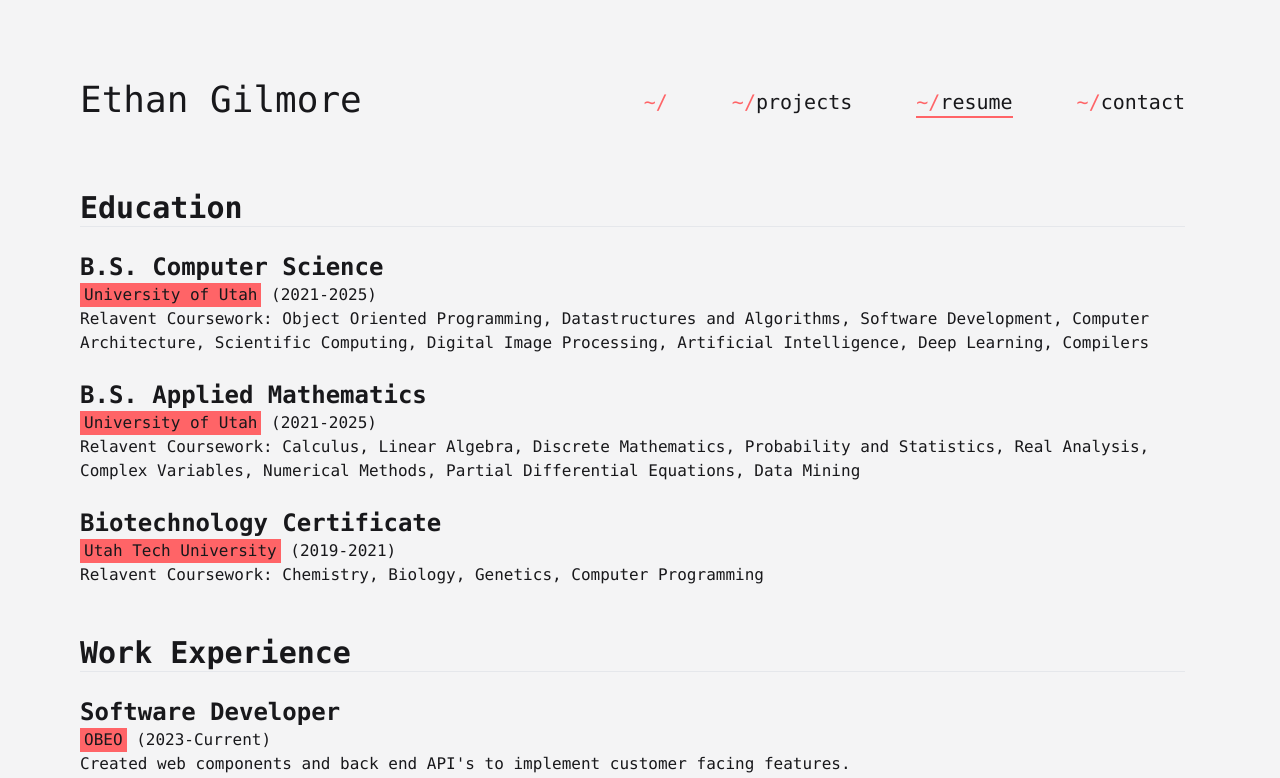
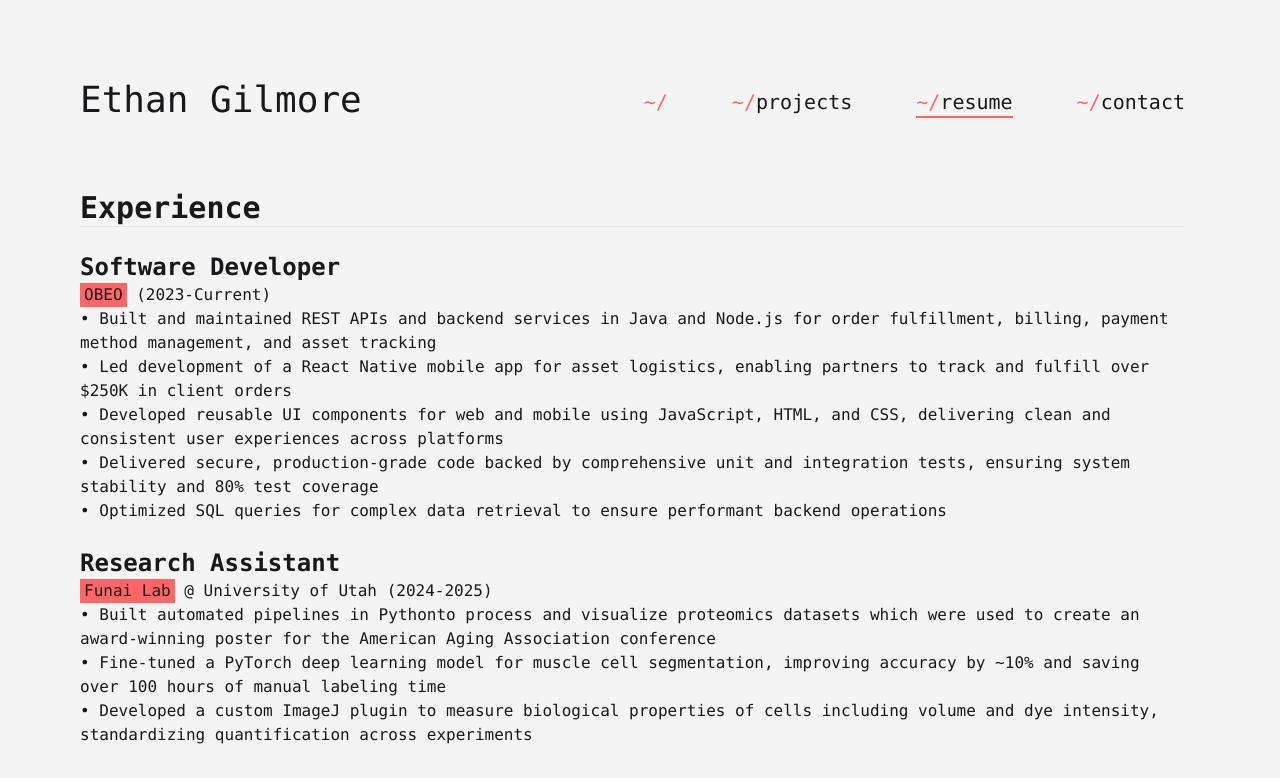
Before and after one commit to ethangilmore/ethangilmo.re, a Next.js app: page /resume in a window 1280 px wide. Shown: the top 778 px of the page. Built offline with nearby package versions, Linux system fonts and the light colour scheme.

Commit message:
Updated resume

```diff
--- a/src/app/resume/page.mdx
+++ b/src/app/resume/page.mdx
@@ -1,3 +1,38 @@
+## Experience
+---
+<br/>
+
+### Software Developer
+<div className="inline-block bg-accent px-1">OBEO</div> (2023-Current)<br/>
+• Built and maintained REST APIs and backend services in Java and Node.js for order fulfillment, billing, payment method management, and asset tracking
+
+• Led development of a React Native mobile app for asset logistics, enabling partners to track and fulfill over $250K in client orders
+
+• Developed reusable UI components for web and mobile using JavaScript, HTML, and CSS, delivering clean and consistent user experiences across platforms
+
+• Delivered secure, production-grade code backed by comprehensive unit and integration tests, ensuring system stability and 80% test coverage
+
+• Optimized SQL queries for complex data retrieval to ensure performant backend operations
+<br/>
+
+### Research Assistant
+<div className="inline-block bg-accent px-1">Funai Lab</div> @ University of Utah (2024-2025)<br/>
+• Built automated pipelines in Pythonto process and visualize proteomics datasets which were used to create an award-winning poster for the American Aging Association conference
+
+• Fine-tuned a PyTorch deep learning model for muscle cell segmentation, improving accuracy by ~10% and saving over 100 hours of manual labeling time
+
+• Developed a custom ImageJ plugin to measure biological properties of cells including volume and dye intensity, standardizing quantification across experiments
+<br/>
+
+{/*
+### Teaching Assistant
+<div className="inline-block bg-accent px-1">Deep Learning</div> @ University of Utah (2024-2025)<br/>
+- Responsible for conducting introductory lectures on Python, NumPy, and PyTorch.
+- Conducted help hours to assist students in understanding technical and challenging concepts.
+<br/>
+*/}
+
+<br/>
 ## Education
 ---
 <br/>
@@ -19,31 +54,6 @@ Relavent Coursework: Chemistry, Biology, Genetics, Computer Programming
 <br/>
 
 <br/>
-## Work Experience
----
-<br/>
-
-### Software Developer
-<div className="inline-block bg-accent px-1">OBEO</div> (2023-Current)<br/>
-- Created web components and back end API's to implement customer facing features.
-- Assumed sole responsibility for development, distribution, and maintenance of an internal use mobile app.
-<br/>
-
-### Research Assistant
-<div className="inline-block bg-accent px-1">Funai Lab</div> @ University of Utah (2024-2025)<br/>
-- Developed data processing and visualization pipelines for novel proteomics research method.
-- Created internal automation tools for segmenting and analyzing cell slide photos.
-<br/>
-
-{/*
-### Teaching Assistant
-<div className="inline-block bg-accent px-1">Deep Learning</div> @ University of Utah (2024-2025)<br/>
-- Responsible for conducting introductory lectures on Python, NumPy, and PyTorch.
-- Conducted help hours to assist students in understanding technical and challenging concepts.
-<br/>
-*/}
-
-<br/>
 ## Skills and Technologies
 ---
 <br/>
```
